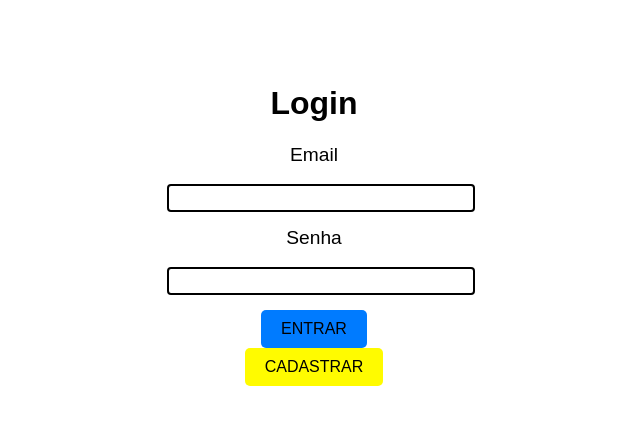
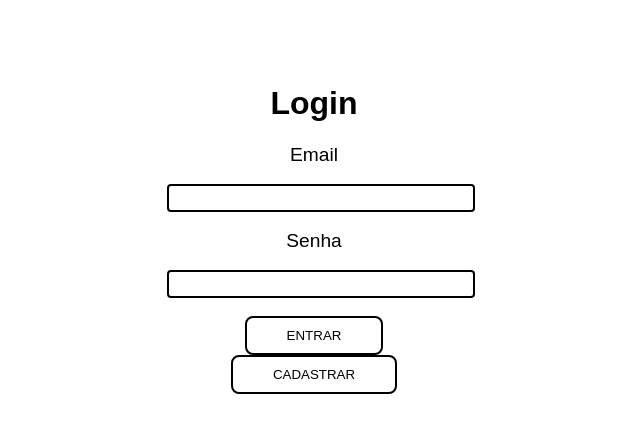
Before and after one commit to Lilomr/lilo.st, a Flask app: page / in a window 1280 px wide. Shown: the top 433 px of the page, without its empty margins (326-966 px from the left). Run offline with Flask 3, Linux system fonts and the light colour scheme.

Commit message:
Alterações

```diff
--- a/app.py
+++ b/app.py
@@ -18,6 +18,10 @@ def setup_database():
     conn.close()
 
 setup_database()
+
+@app.route('/static/<path:path>')
+def send_static(path):
+    return send_from_directory('static', path)
 
 @app.route('/login')
 def index_login():
--- /dev/null
+++ b/static/geral.css
@@ -0,0 +1,51 @@
+body {
+    text-align: center;
+    font-family: Arial, sans-serif;
+    margin-top: 5%;
+    display: grid;
+    justify-content: center;
+}
+form {
+    max-width: 300px;
+}
+label{
+    margin: 40%;
+    font-size:larger;
+    border-color: black;
+    border-radius:4px;
+    width: 100%;
+
+}
+ input {
+    font-size:larger;
+    margin: 18px 3px;
+    border-style: solid;
+    border-color: black;
+    border-radius:4px;
+    width: 100%;
+
+}
+button {
+    padding: 10px 40px;
+    margin: auto;
+    background-color: #000000;
+    border-radius: 8px;
+    color: white;
+    border: none;
+    text-align: center;
+    text-decoration: none;
+    display: grid;
+    cursor: pointer;
+    background-color: white;
+    color: black;
+    border: 2.5px solid black;
+}
+button:hover {
+    background-color: gray;
+    color: white;
+
+}
+.message {
+    text-align: center;
+    margin-top: 20px;
+}
--- a/templates/login.html
+++ b/templates/login.html
@@ -2,6 +2,8 @@
 <html>
 
 <head>
+    <link rel="stylesheet" type="text/css" href="/static/geral.css">
+    <meta name="viewport" content="width=device-width, initial-scale=1.0">
     <title>Login</title>
     <script>
         function tentarEntrar() {
@@ -9,69 +11,6 @@
             window.location.href = '/cadastrar';
 
         }</script>
-    <style>
-        body {
-            text-align: center;
-            font-family: Arial, sans-serif;
-            margin-top: 5%;
-            display: grid;
-            justify-content: center;
-        }
-        form {
-            max-width: 300px;
-        }
-        label {
-            margin: 40%;
-            font-size: larger;
-            border-color: #030303;
-            border-radius: 4px;
-            width: 100%;
-            margin-bottom: 15px;
-        }
-        input {
-            font-size: larger;
-            margin: 18px 3px;
-            border-style: solid;
-            border-color: #000000;
-            border-radius: 4px;
-            width: 100%;
-            margin-bottom: 15px;
-        }
-        #button-login {
-            margin: auto;
-            background-color: #007bff;
-            text-align: center;
-            font-size: medium;
-            text-decoration: none;
-            color: black;
-            border: none;
-            margin-bottom: auto;
-            padding: 10px 20px;
-            border-radius: 5px;
-            cursor: pointer;
-        }
-        #button-login:hover {
-            background-color: #0056b3;
-
-        }
-        #button-cadastro {
-            margin: auto;
-            background-color: #fffb00;
-            text-align: center;
-            text-decoration: none;
-            font-size: medium;
-            color: black;
-            border: none;
-            margin-bottom: auto;
-            padding: 10px 20px;
-            border-radius: 5px;
-            cursor: pointer;
-        }
-
-        #button-cadastro:hover {
-            background-color: #e6e200;
-        }
-    </style>
 </head>
 
 <body>
```
Also changed, not shown: templates/index.html (+1 -58 lines).
